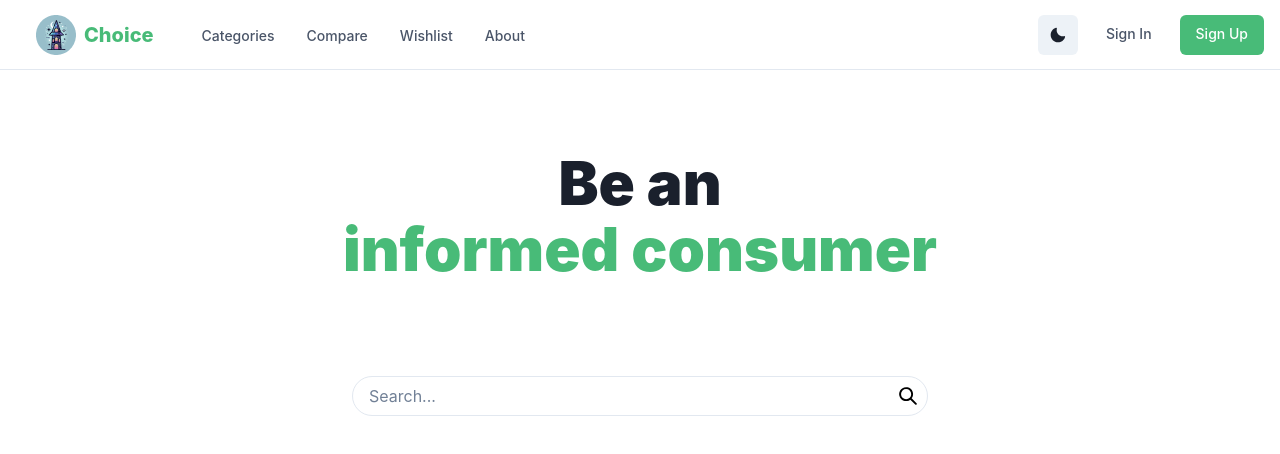
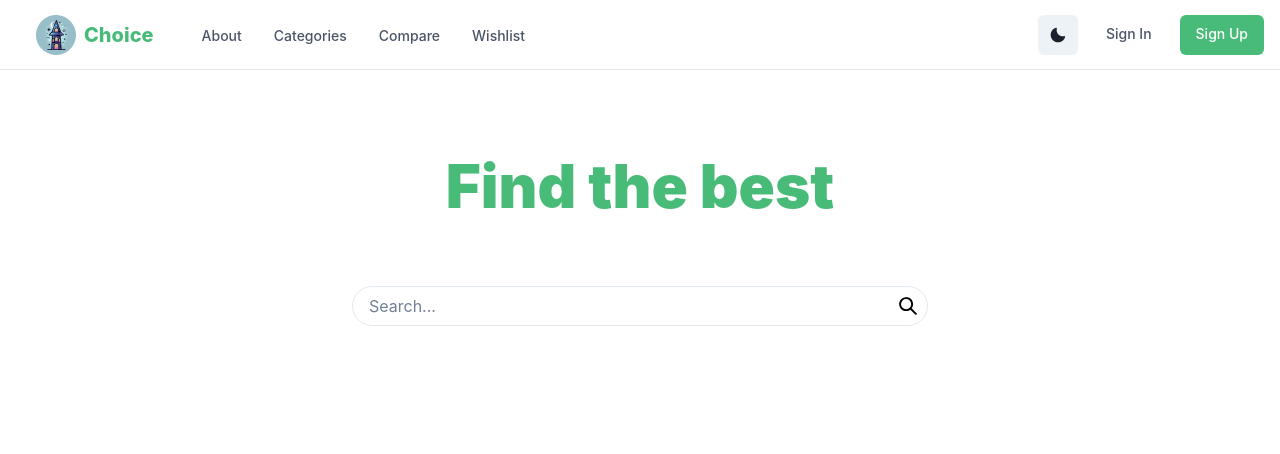
Before and after one commit to Betahaxer/Tower-of-God-Frontend, a React (Vite) app: page / in a window 1280 px wide. Shown: the top 454 px of the page. Built offline with nearby package versions, Linux system fonts and the light colour scheme.

Commit message:
Fixed the issue where the scrolling position would be carried over when entering the product details page. Added an intermediate loading page of 1ms

```diff
--- a/src/App.tsx
+++ b/src/App.tsx
@@ -35,7 +35,7 @@ function App() {
       <Box zIndex="0">
         <Routes>
           <Route path="/" element={<HomePage />} />
-          <Route path="/about" element={<AboutPage/>} />
+          <Route path="/about" element={<AboutPage />} />
           <Route path="/login" element={<LoginPage />} />
           <Route path="/auth/google" element={<GoogleLoadingPage />} />
           <Route path="/register" element={<RegisterPage />} />
--- a/src/components/NavBar.tsx
+++ b/src/components/NavBar.tsx
@@ -306,6 +306,10 @@ interface NavItem {
 
 const NAV_ITEMS: Array<NavItem> = [
   {
+    label: "About",
+    href: "/about",
+  },
+  {
     label: "Categories",
     children: [
       {
@@ -350,8 +354,4 @@ const NAV_ITEMS: Array<NavItem> = [
     label: "Wishlist",
     href: "/wishlist",
   },
-  {
-    label: "About",
-    href: "/about",
-  },
 ];
--- a/src/components/SearchBar.tsx
+++ b/src/components/SearchBar.tsx
@@ -89,11 +89,9 @@ const SearchBar = ({ loading }: Props) => {
           headers: { Authorization: `Bearer ${accessToken}` },
         });
       });
-      const responsePromise = await Promise.all(deletePromises).then(
-        async (response) => {
-          console.log(response);
-        }
-      );
+      await Promise.all(deletePromises).then(async (response) => {
+        console.log(response);
+      });
     } catch (error) {
       console.error("Error clearing all search history", error);
     } finally {
--- a/src/pages/HomePage.tsx
+++ b/src/pages/HomePage.tsx
@@ -17,20 +17,12 @@ function HomePage() {
         <Heading
           fontWeight={1000}
           fontSize={{ base: "2xl", sm: "4xl", md: "6xl" }}
-          lineHeight={"110%"}
         >
-          Be an <br />
           <Text as={"span"} color={"green.400"}>
-            informed consumer
-          </Text>
+            Find the best
+          </Text>{" "}
         </Heading>
-        <Box
-          display="flex"
-          justifyContent="center"
-          alignItems="start"
-          mt="30px"
-          height="100vh"
-        >
+        <Box display="flex" justifyContent="center" height="100vh">
           <SearchBar />
         </Box>
       </Stack>
--- a/src/pages/ProductDetailsPage.tsx
+++ b/src/pages/ProductDetailsPage.tsx
@@ -22,7 +22,7 @@ import {
   useToast,
   Tooltip,
 } from "@chakra-ui/react";
-import { Key, ReactElement, useEffect } from "react";
+import { Key, ReactElement, useEffect, useState } from "react";
 import {
   FaBookmark,
   FaMinusCircle,
@@ -36,6 +36,7 @@ import Specs from "../components/Specs";
 import axios, { AxiosError } from "axios";
 import { useAuth } from "../contexts/AuthContext";
 import { getTokens } from "../utils/storage";
+import LoadingPage from "../components/LoadingPage";
 
 interface Dictionary {
   [key: string]: any;
@@ -53,6 +54,7 @@ export default function ProductDetailsPage() {
   const product = location.state;
   const { checkExpiryAndRefresh } = useAuth();
   const toast = useToast();
+  const [loading, setLoading] = useState(true);
   if (!product || Object.keys(product).length === 0) {
     return <h1>No product found</h1>; // Prevent rendering if product is not available
   }
@@ -145,7 +147,18 @@ export default function ProductDetailsPage() {
       }
     }
   };
+
+  useEffect(() => {
+    // window.scrollTo(0, 0);
+    setTimeout(() => {
+      setLoading(false);
+    }, 1);
+  }, []);
+
   return (
+    <>
+      {loading && <LoadingPage></LoadingPage>}
+      {!loading && (
         <Stack
           spacing={8}
           py={12}
@@ -167,7 +180,12 @@ export default function ProductDetailsPage() {
                 h="50vh"
               />
             </Flex>
-        <Stack direction="row" spacing="5" justifyContent="space-between">
+            <Stack
+              direction="row"
+              spacing="5"
+              justifyContent="space-between"
+              mt={5}
+            >
               <Stack spacing="0">
                 <Box
                   color={useColorModeValue("gray.500", "gray.600")}
@@ -230,8 +248,8 @@ export default function ProductDetailsPage() {
                       </Tooltip>
                     </Stack>
                     <Box color="gray.500" maxW="30vw">
-                  Based on the sentiment of the reviews and more, the product is
-                  assigned a grade {"(out of 10)"}.
+                      Based on the sentiment of the reviews and more, the
+                      product is assigned a grade {"(out of 10)"}.
                     </Box>
                   </Stack>
                 </Stack>
@@ -317,5 +335,7 @@ export default function ProductDetailsPage() {
             <Specs product={product} keys={keysToRender} />
           </Box>
         </Stack>
+      )}
+    </>
   );
 }
```
Lines whose indentation alone changed are shown as unchanged.
